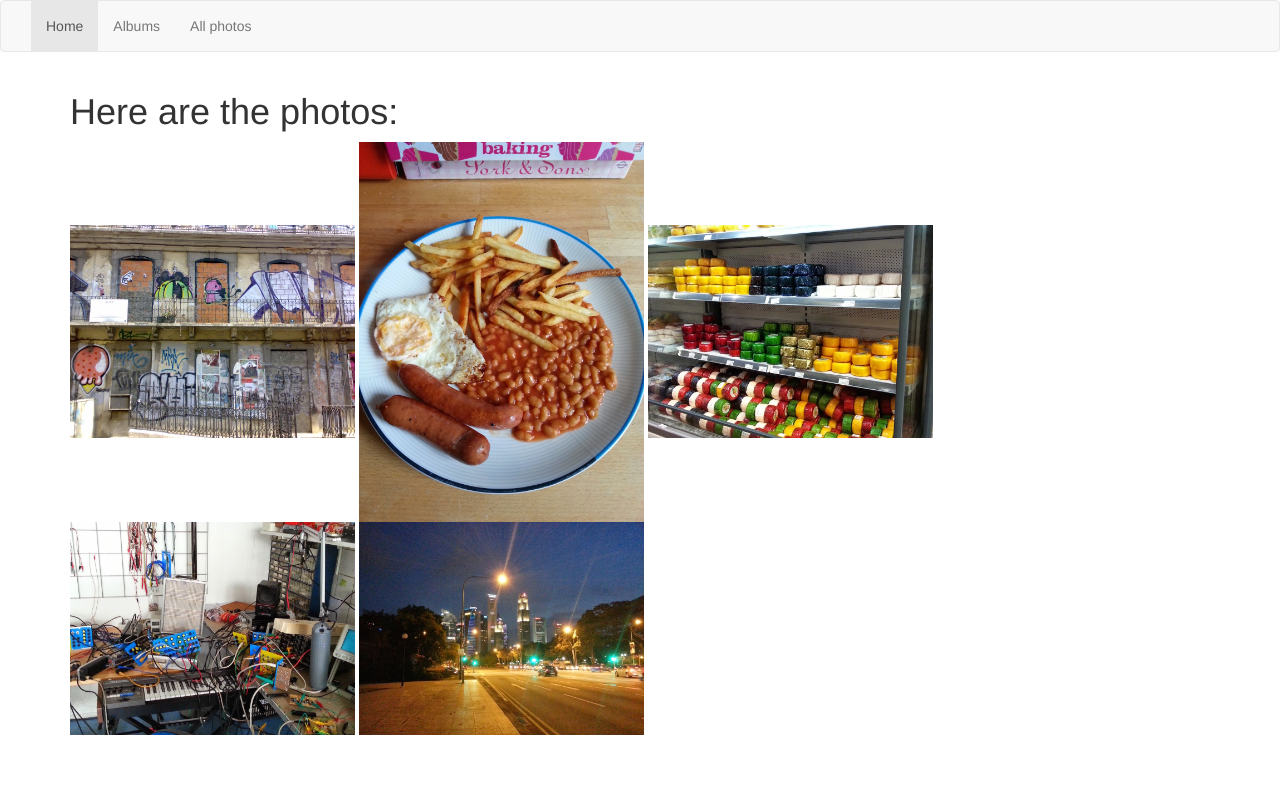
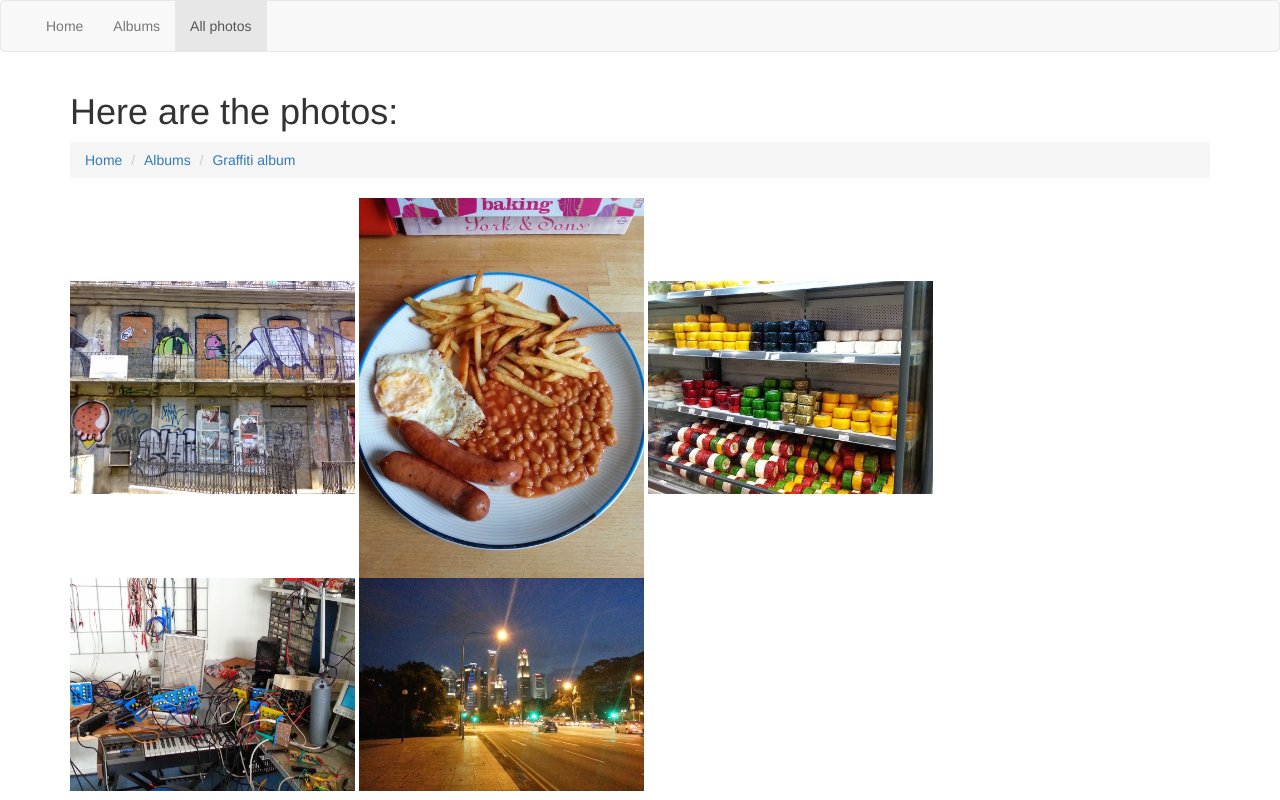
Before and after one commit to Mafooch/photos-with-bootstrap, a plain HTML site: page photos.html in a window 1280 px wide. Drawn offline with Linux system fonts and the light colour scheme.

Commit message:
Add breadcrumbs

```diff
--- a/photos.html
+++ b/photos.html
@@ -30,9 +30,9 @@
           id="main_navbar">
           <ul
             class="nav navbar-nav">
-            <li class="active"><a href="#">Home</a></li>
+            <li><a href="index.html">Home</a></li>
             <li><a href="albums.html">Albums</a></li>
-            <li><a href="photos.html">All photos</a></li>
+            <li class="active"><a href="photos.html">All photos</a></li>
           </ul>
         </div>
 
@@ -40,6 +40,11 @@
     </nav>
     <div class="container">
       <h1>Here are the photos:</h1>
+      <ol class="breadcrumb">
+        <li><a href="index.html">Home</a></li>
+        <li><a href="albums.html">Albums</a></li>
+        <li><a href="photos.html">Graffiti album</a></li>
+      </ol>
 
       <a href="photo1.html"><img class="photo_list" src="./images/img_1.jpg" alt="graffiti cover image" /></a>
       <a href="photo1.html"><img class="photo_list" src="./images/img_2.jpg" alt="graffiti cover image" /></a>
```
Also changed, not shown: albums.html (+10 -2 lines), index.html (+6 -0 lines), photo1.html (+8 -2 lines).
